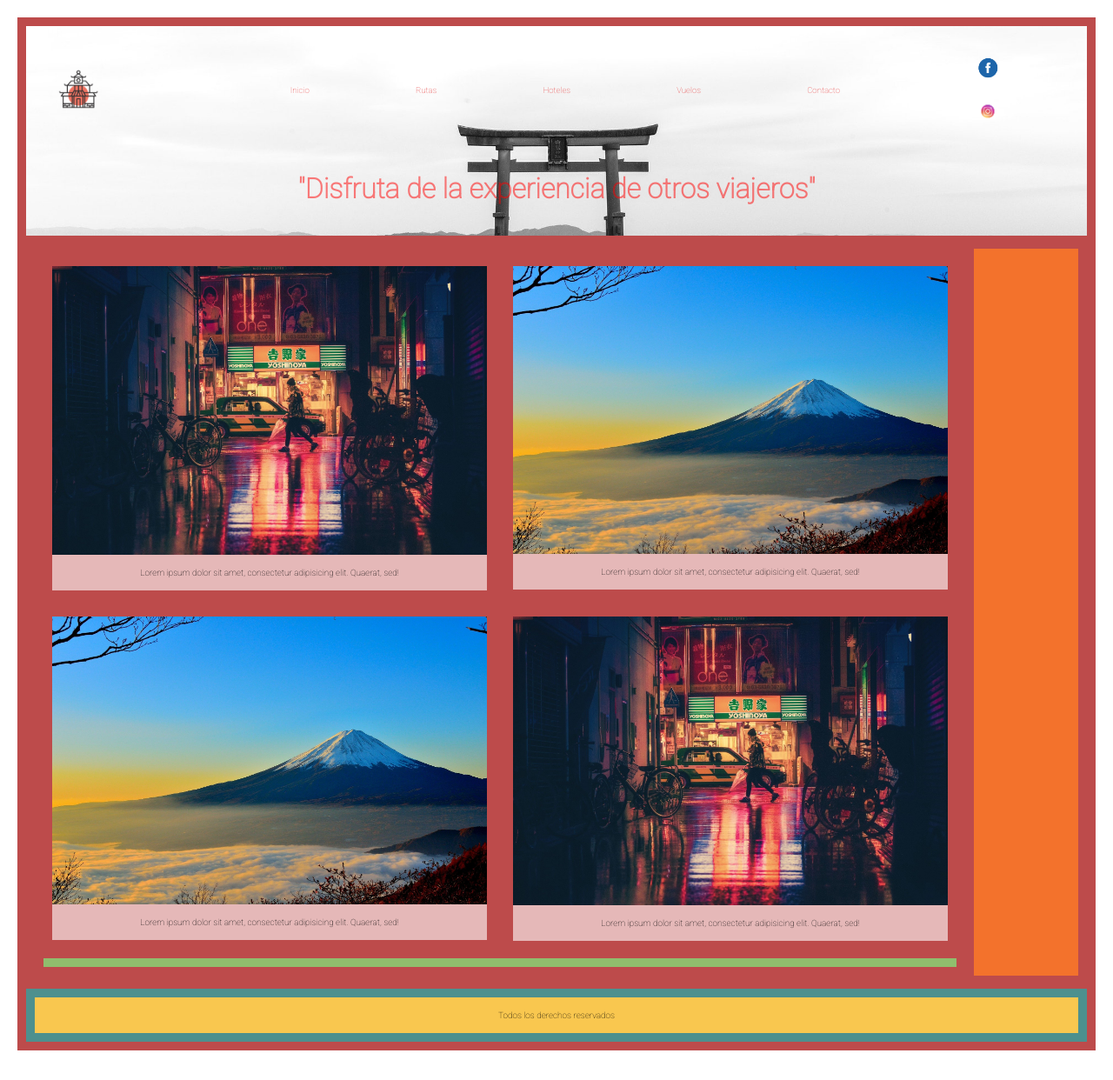
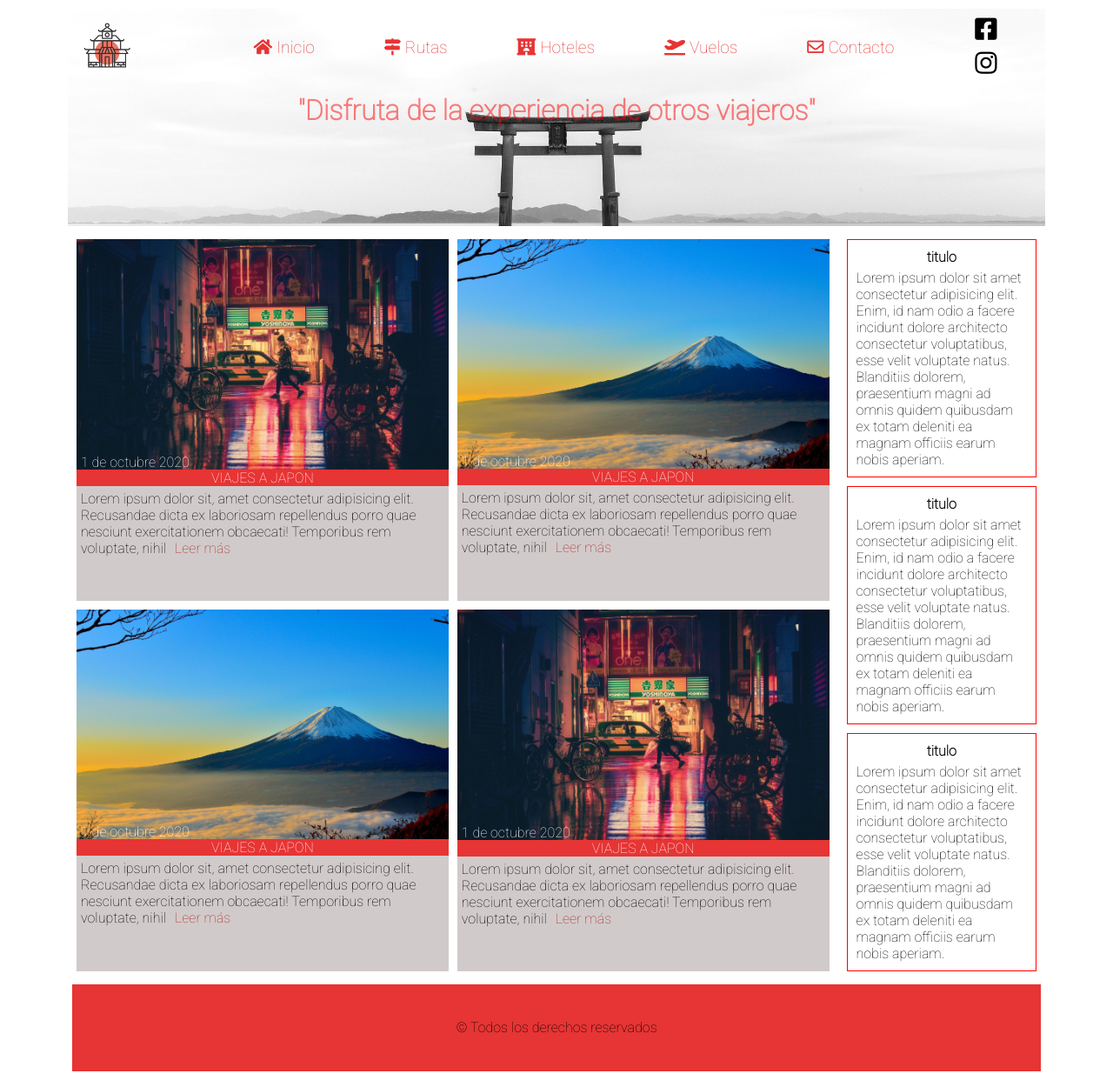
Before and after one commit to naawiedzona/wireframe_Flex_grid_itacademy, a plain HTML site: page wireframe_FLEX_LAYOUT(ejercicios1-5)/index.html in a window 1280 px wide. Shown: the whole page at 87% size. Drawn offline with Linux system fonts and the light colour scheme.

Commit message:
cambios en el ejercicio de flex

```diff
--- a/wireframe_FLEX_LAYOUT(ejercicios1-5)/index.html
+++ b/wireframe_FLEX_LAYOUT(ejercicios1-5)/index.html
@@ -4,6 +4,8 @@
 <head>
     <meta charset="UTF-8">
     <meta name="viewport" content="width=device-width, initial-scale=1, maximum-scale=2">
+    <link rel="stylesheet" href="https://use.fontawesome.com/releases/v5.8.1/css/all.css"
+        integrity="sha384-50oBUHEmvpQ+1lW4y57PTFmhCaXp0ML5d60M1M7uH2+nqUivzIebhndOJK28anvf" crossorigin="anonymous">
     <link rel="preconnect" href="https://fonts.gstatic.com">
     <link href="https://fonts.googleapis.com/css2?family=Roboto:wght@100&display=swap" rel="stylesheet">
     <link rel="stylesheet" href="style.css">
@@ -16,15 +18,15 @@
             <div class="nav">
                 <div class="logo"><img src="img/logo.png" alt=""></div>
                 <div class="nav-menu">
-                    <a href="#">Inicio</a>
-                    <a href="#">Rutas</a>
-                    <a href="#">Hoteles</a>
-                    <a href="#">Vuelos</a>
-                    <a href="#">Contacto</a>
+                    <a href="#"><i class="fas fa-home"></i>Inicio</a>
+                    <a href="#"><i class="fas fa-map-signs"></i>Rutas</a>
+                    <a href="#"><i class="fas fa-hotel"></i>Hoteles</a>
+                    <a href="#"><i class="fas fa-plane-departure"></i>Vuelos</a>
+                    <a href="#"><i class="far fa-envelope"></i>Contacto</a>
                 </div>
                 <div class="social">
-                    <img src="img/logo-facebook.png" alt="logo de facebook">
-                    <img src="img/logo-instagram.png" alt="logo de instagram">
+                    <i class="fab fa-facebook-square"></i>
+                    <i class="fab fa-instagram"></i>
                 </div>
             </div>
             <div class="principal">
@@ -33,72 +35,81 @@
                 </div>
             </div>
         </header>
-
         <section class="section">
             <div class="articles">
                 <article class="article">
-
-
-
-
                     <img class="fotojapon" src="img/japon2.jpg" alt="foto de un lugar en japon" />
-
-
+                    <p class="fecha">1 de octubre 2020</p>
+                    <p class="titulofoto">VIAJES A JAPON</p>
                     <div class="descripcion">
-                        <p>Lorem ipsum dolor sit amet, consectetur adipisicing elit. Quaerat, sed!</p>
-
-                    </div>
-
-                </article>
-
-                <article class="article">
-
-                    <img class="fotojapon" src="img/japon4.jpg" alt="foto de un lugar en japon" />
-
-
-                    <div class="descripcion">
-                        <p>Lorem ipsum dolor sit amet, consectetur adipisicing elit. Quaerat, sed!</p>
-
+                        <p>Lorem ipsum dolor sit, amet consectetur adipisicing elit. Recusandae dicta ex laboriosam
+                            repellendus porro quae nesciunt exercitationem obcaecati! Temporibus rem voluptate, nihil<a
+                                href="#">Leer
+                                más</a> </p>
                     </div>
                 </article>
                 <article class="article">
-
-
                     <img class="fotojapon" src="img/japon4.jpg" alt="foto de un lugar en japon" />
-
-
+                    <p class="fecha">1 de octubre 2020</p>
+                    <p class="titulofoto">VIAJES A JAPON</p>
                     <div class="descripcion">
-                        <p>Lorem ipsum dolor sit amet, consectetur adipisicing elit. Quaerat, sed!</p>
-
+                        <p>Lorem ipsum dolor sit, amet consectetur adipisicing elit. Recusandae dicta ex laboriosam
+                            repellendus porro quae nesciunt exercitationem obcaecati! Temporibus rem voluptate, nihil<a
+                                href="#">Leer
+                                más</a> </p>
                     </div>
                 </article>
                 <article class="article">
-
-
-                    <img class="fotojapon" src="img/japon2.jpg" alt="foto de un lugar en japon" />
-
+                    <img class="fotojapon" src="img/japon4.jpg" alt="foto de un lugar en japon" />
+                    <p class="fecha">1 de octubre 2020</p>
+                    <p class="titulofoto">VIAJES A JAPON</p>
 
                     <div class="descripcion">
-                        <p>Lorem ipsum dolor sit amet, consectetur adipisicing elit. Quaerat, sed!</p>
-
+                        <p>Lorem ipsum dolor sit, amet consectetur adipisicing elit. Recusandae dicta ex laboriosam
+                            repellendus porro quae nesciunt exercitationem obcaecati! Temporibus rem voluptate, nihil<a
+                                href="#">Leer
+                                más</a> </p>
                     </div>
                 </article>
-                <article class="articleL">
-
+                <article class="article">
+                    <img class="fotojapon" src="img/japon2.jpg" alt="foto de un lugar en japon" />
+                    <p class="fecha">1 de octubre 2020</p>
+                    <p class="titulofoto">VIAJES A JAPON</p>
+                    <div class="descripcion">
+                        <p>Lorem ipsum dolor sit, amet consectetur adipisicing elit. Recusandae dicta ex laboriosam
+                            repellendus porro quae nesciunt exercitationem obcaecati! Temporibus rem voluptate, nihil<a
+                                href="#">Leer
+                                más</a> </p>
+                    </div>
                 </article>
             </div>
             <aside>
-                <div class="aside-article"></div>
-                <div class="aside-article"></div>
+                <div class="aside-article">
+                    <h4>titulo</h4>
+                    <p>Lorem ipsum dolor sit amet consectetur adipisicing elit. Enim, id nam odio a facere incidunt
+                        dolore architecto consectetur voluptatibus, esse velit voluptate natus. Blanditiis dolorem,
+                        praesentium magni ad omnis quidem quibusdam ex totam deleniti ea magnam officiis earum nobis
+                        aperiam.</p>
+                </div>
+                <div class="aside-article">
+                    <h4>titulo</h4>
+                    <p>Lorem ipsum dolor sit amet consectetur adipisicing elit. Enim, id nam odio a facere incidunt
+                        dolore architecto consectetur voluptatibus, esse velit voluptate natus. Blanditiis dolorem,
+                        praesentium magni ad omnis quidem quibusdam ex totam deleniti ea magnam officiis earum nobis
+                        aperiam.</p>
+                </div>
+                <div class="aside-article">
+                    <h4>titulo</h4>
+                    <p>Lorem ipsum dolor sit amet consectetur adipisicing elit. Enim, id nam odio a facere incidunt
+                        dolore architecto consectetur voluptatibus, esse velit voluptate natus. Blanditiis dolorem,
+                        praesentium magni ad omnis quidem quibusdam ex totam deleniti ea magnam officiis earum nobis
+                        aperiam.</p>
+                </div>
             </aside>
         </section>
-
-
-
-
         <footer>
             <div class="contenido-footer">
-                <p>Todos los derechos reservados</p>
+                <p>&copy Todos los derechos reservados</p>
             </div>
         </footer>
     </div>
--- a/wireframe_FLEX_LAYOUT(ejercicios1-5)/style.css
+++ b/wireframe_FLEX_LAYOUT(ejercicios1-5)/style.css
@@ -1,15 +1,13 @@
 *{
     box-sizing: border-box;
     margin:5px;
-    padding: 5px;
+    padding: 0px;
     font-family: 'Roboto', sans-serif;
 }
 
 .container{
-    background-color: rgba(185, 63, 63, 0.938);
-    width: 100%;
+    width: 90%;
     margin: 0 auto;
-
 }
 
 /*  HEADER  */
@@ -19,6 +17,7 @@ header{
     background-repeat:no-repeat;
     background-size:cover;
     background-position:center;
+    height: 250px;
 }
 
 .nav{
@@ -44,12 +43,12 @@ header{
 
 .nav-menu a{
     text-decoration: none;
-    font-size: 0.6em;
+    font-size: 1.2em;
     color: rgb(231, 52, 52);
 }
 
 .nav-menu a:hover{
-    border-bottom:1px solid black;
+    border-bottom:1px solid red;
 }
 
 .social{
@@ -57,23 +56,22 @@ header{
     display: flex;
     flex-direction: column;
     align-items:center;
-    justify-content:space-between;
-
+    justify-content:space-around;
 }
 
-.social img{
-width: 40px;
+.social i{
+font-size: 1.8em;
 }
 
 .texto{
     display: flex;
     justify-content: space-around;
+    align-items: center;
 }
 
 .texto h1{
     color: red;
     opacity: 0.5;
-    text-align: center;
 }
 
 /* EL CONTENIDO */
@@ -83,7 +81,7 @@ width: 40px;
 }
 
 .articles{
-    flex: 5 1 auto;
+    flex: 3 1 auto;
     display: flex;
     flex-wrap: wrap;
     justify-content: space-around;
@@ -91,11 +89,17 @@ width: 40px;
 
 .article{
     flex: 1 1 auto;
-    width: 45%;
+    width: 40%;
     justify-content: space-around;
+    background-color: #d1caca;
+}
+.article a{
+    text-decoration: none;
+    color: rgb(173, 42, 42);
+    margin: 10px;
 }
 .article:hover{
-    opacity: 0.8;
+    opacity: 0.9;
 }
 
 
@@ -104,23 +108,32 @@ width: 40px;
     vertical-align:top;
     margin: 0;
 }
+
+.article .fecha{
+    position: absolute;
+    color: white;
+    margin-top: -37px;
+}
+
+
+.article .titulofoto{
+    margin: 0;
+    position: relative;
+    background-color: rgb(231, 52, 52);
+    color: white;
+    margin-top: -19px;
+    text-align: center;
+}
 .descripcion{
-    background-color:rgba(255, 255, 255, 0.603);
-    margin-top:-5px ;
+    margin:0;
     color: black;
 }
 .descripcion p,
 .contenido-footer p{
-    text-align: center;
-    font-size: 10px;
+    font-size: 1em;
 }
 
 
-.articleL{
-    background-color: #90be6d;
-    flex: 4 1 100%;
-    //width: 100%;
-}
 
 
 
@@ -128,26 +141,37 @@ width: 40px;
 
 
 aside{
-    background-color: #f3722c;
     flex: 2 auto;
+    display: flex;
+    flex-direction: column;
+    justify-content: space-around;
 }
 .aside-article{
-    width: 100px;
+    border: 1px solid red;
+    height: 33%;
+    padding: 5px;
+}
+.aside-article h4{
+   text-align: center;
 }
 
 
 /* FOOTER */
-footer{
-    background-color: #4d908e;
+
+
+footer p{
+    text-align: center;
 }
 
 .contenido-footer{
-    background-color: #f9c74f;
+    background-color: rgb(231, 52, 52);
+    line-height: 100px;
 }
 
+
+/* MEDIAQUERIES */
 @media all and (max-width: 800px){
     .section{
         display: block;
     }
-
 }
```
Also changed, not shown: git_wireframe.txt (added).
